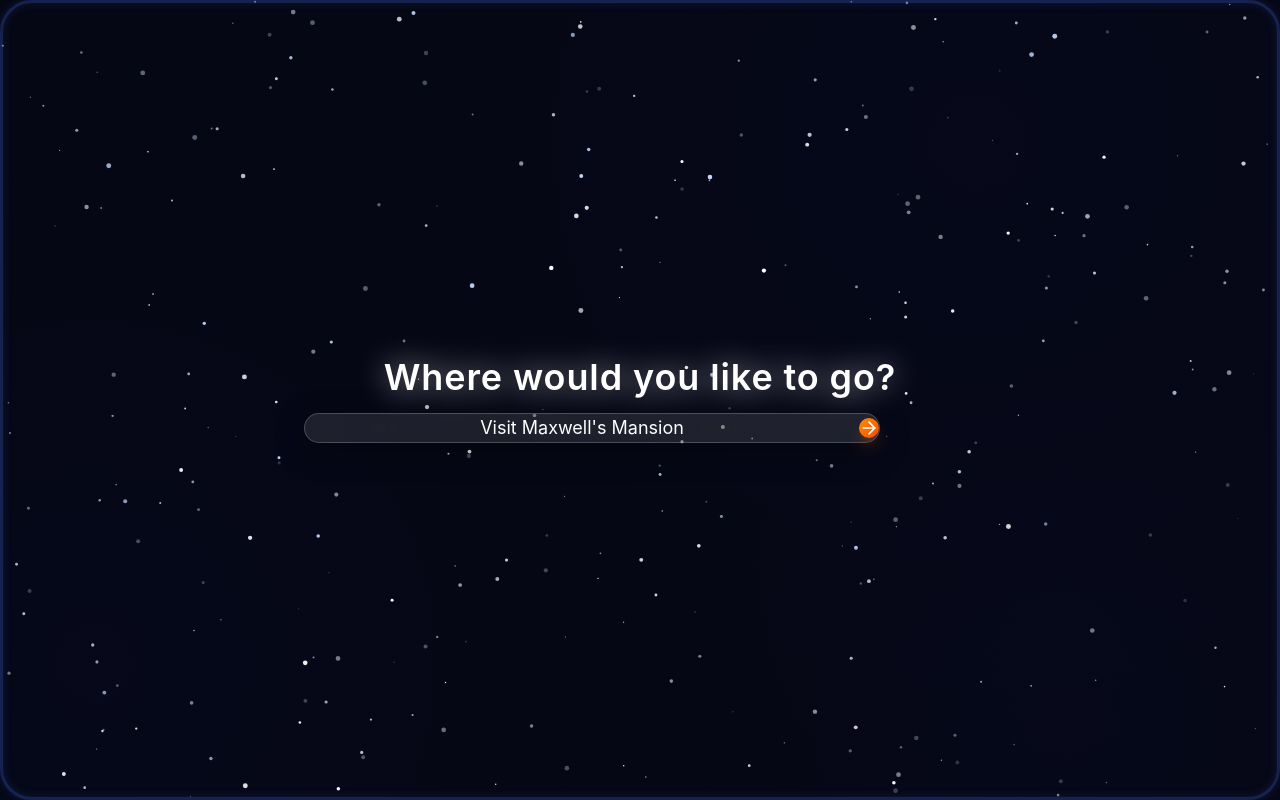
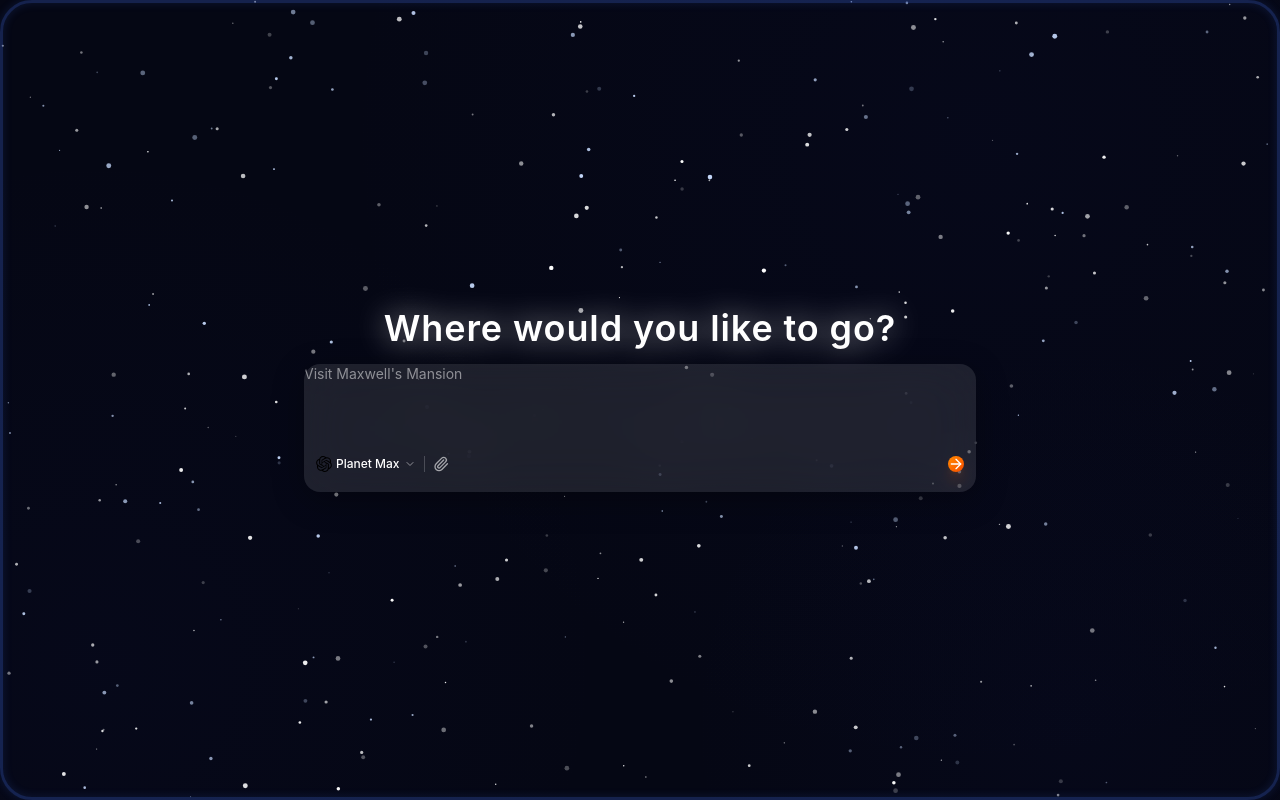
Before and after one commit to thecodemonki/LottoMax, a React (Vite) app: page / in a window 1280 px wide. Built offline with nearby package versions, Linux system fonts and the light colour scheme.

Commit message:
fixed...

```diff
--- a/src/components/ui/animated-ai-input.tsx
+++ b/src/components/ui/animated-ai-input.tsx
@@ -96,7 +96,7 @@ const OPENAI_ICON = (
 );
 
 export function AI_Prompt({ onSend }) {
-    const [value, setValue] = useState("Visit Maxwell's Mansion");
+    const [value, setValue] = useState("");
     const { textareaRef, adjustHeight } = useAutoResizeTextarea({
         minHeight: 72,
         maxHeight: 300,
@@ -119,29 +119,135 @@ export function AI_Prompt({ onSend }) {
     };
 
     return (
-        <div className="w-full max-w-xl mx-auto">
-            <div className="bg-white/10 dark:bg-white/10 rounded-full p-2 backdrop-blur-xl border border-white/20 shadow-[0_8px_32px_rgba(0,0,0,0.3)] flex items-center">
-                <input
+        <div className="w-full max-w-2xl py-4 mx-auto">
+            <div className="bg-white/10 dark:bg-white/10 rounded-2xl p-1.5 backdrop-blur-xl shadow-[0_8px_32px_rgba(0,0,0,0.3)]">
+                <div className="relative">
+                    <div className="relative flex flex-col">
+                        <div
+                            className="overflow-y-auto"
+                            style={{ maxHeight: "400px" }}
+                        >
+                            <Textarea
                                 id="ai-input-15"
                                 value={value}
-                    readOnly
-                    className="flex-1 bg-transparent border-none text-white text-center text-lg outline-none px-6 pointer-events-none"
+                                placeholder={"Visit Maxwell's Mansion"}
+                                className={cn(
+                                    "w-full rounded-xl rounded-b-none px-4 py-6 bg-transparent border-none text-white placeholder:text-white/50 resize-none focus-visible:ring-0 focus-visible:ring-offset-0 text-left",
+                                    "min-h-[72px]"
+                                )}
+                                ref={textareaRef}
+                                onKeyDown={handleKeyDown}
+                                onChange={(e) => {
+                                    setValue(e.target.value);
+                                    adjustHeight();
+                                }}
                             />
+                        </div>
 
+                        <div className="h-14 bg-transparent rounded-b-xl flex items-center">
+                            <div className="absolute left-3 right-3 bottom-3 flex items-center justify-between w-[calc(100%-24px)]">
+                                <div className="flex items-center gap-2">
+                                    <DropdownMenu>
+                                        <DropdownMenuTrigger asChild>
+                                            <Button
+                                                variant="ghost"
+                                                className="flex items-center gap-1 h-8 pl-1 pr-2 text-xs rounded-md text-white hover:bg-white/10 focus-visible:ring-1 focus-visible:ring-offset-0 focus-visible:ring-blue-500"
+                                            >
+                                                <AnimatePresence mode="wait">
+                                                    <motion.div
+                                                        key={selectedModel}
+                                                        initial={{
+                                                            opacity: 0,
+                                                            y: -5,
+                                                        }}
+                                                        animate={{
+                                                            opacity: 1,
+                                                            y: 0,
+                                                        }}
+                                                        exit={{
+                                                            opacity: 0,
+                                                            y: 5,
+                                                        }}
+                                                        transition={{
+                                                            duration: 0.15,
+                                                        }}
+                                                        className="flex items-center gap-1"
+                                                    >
+                                                        {
+                                                            MODEL_ICONS[
+                                                                selectedModel
+                                                            ]
+                                                        }
+                                                        {selectedModel}
+                                                        <ChevronDown className="w-3 h-3 opacity-50" />
+                                                    </motion.div>
+                                                </AnimatePresence>
+                                            </Button>
+                                        </DropdownMenuTrigger>
+                                        <DropdownMenuContent
+                                            className={cn(
+                                                "min-w-[10rem]",
+                                                "border-white/10",
+                                                "bg-gradient-to-b from-neutral-900 via-neutral-900 to-neutral-800 text-white"
+                                            )}
+                                        >
+                                            {AI_MODELS.map((model) => (
+                                                <DropdownMenuItem
+                                                    key={model}
+                                                    onSelect={() =>
+                                                        setSelectedModel(model)
+                                                    }
+                                                    className="flex items-center justify-between gap-2"
+                                                >
+                                                    <div className="flex items-center gap-2">
+                                                        {MODEL_ICONS[model] || (
+                                                            <Bot className="w-4 h-4 opacity-50" />
+                                                        )}
+                                                        <span>{model}</span>
+                                                    </div>
+                                                    {selectedModel ===
+                                                        model && (
+                                                        <Check className="w-4 h-4 text-blue-500" />
+                                                    )}
+                                                </DropdownMenuItem>
+                                            ))}
+                                        </DropdownMenuContent>
+                                    </DropdownMenu>
+                                    <div className="h-4 w-px bg-white/20 mx-0.5" />
+                                    <label
+                                        className={cn(
+                                            "rounded-lg p-2 bg-transparent cursor-pointer",
+                                            "hover:bg-white/10 focus-visible:ring-1 focus-visible:ring-offset-0 focus-visible:ring-blue-500",
+                                            "text-white/60 hover:text-white"
+                                        )}
+                                        aria-label="Attach file"
+                                    >
+                                        <input type="file" className="hidden" />
+                                        <Paperclip className="w-4 h-4 transition-colors" />
+                                    </label>
+                                </div>
                                 <button
                                     type="button"
                                     className={cn(
-                        "rounded-full p-3 shrink-0 ml-2",
-                        "transition-all focus-visible:ring-2 focus-visible:ring-offset-2 focus-visible:ring-orange-500 cursor-pointer hover:scale-105",
-                        "bg-gradient-to-br from-orange-400 to-orange-600 hover:from-orange-500 hover:to-orange-700 shadow-lg shadow-orange-500/30"
+                                        "rounded-full p-2.5",
+                                        "transition-all focus-visible:ring-2 focus-visible:ring-offset-2 focus-visible:ring-orange-500",
+                                        "bg-gradient-to-br from-orange-400 to-orange-600 hover:from-orange-500 hover:to-orange-700 shadow-lg shadow-orange-500/30 cursor-pointer"
                                     )}
                                     aria-label="Send message"
                                     onClick={() => {
-                        if (onSend) onSend(value);
+                                        if (onSend) onSend(value.trim() || "Visit Maxwell's Mansion");
                                     }}
                                 >
-                    <ArrowRight className="w-5 h-5 text-white" />
+                                    <ArrowRight
+                                        className={cn(
+                                            "w-4 h-4 text-white transition-opacity duration-200 opacity-100"
+                                        )}
+                                    />
                                 </button>
+                            </div>
+                        </div>
+                    </div>
+                </div>
             </div>
         </div>
     );
```
Also changed, not shown: 5 other files (tests, documents, lock files or other folders). Lines whose indentation alone changed are shown as unchanged.
